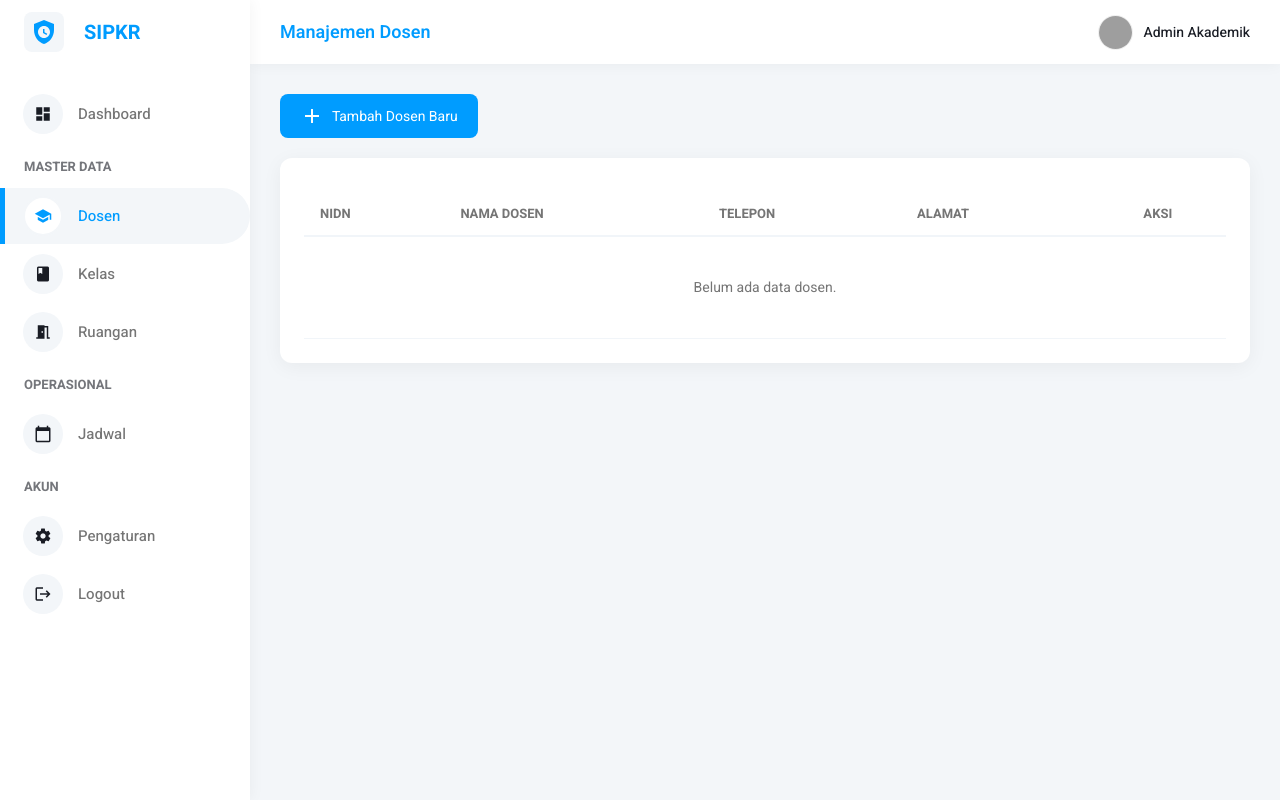
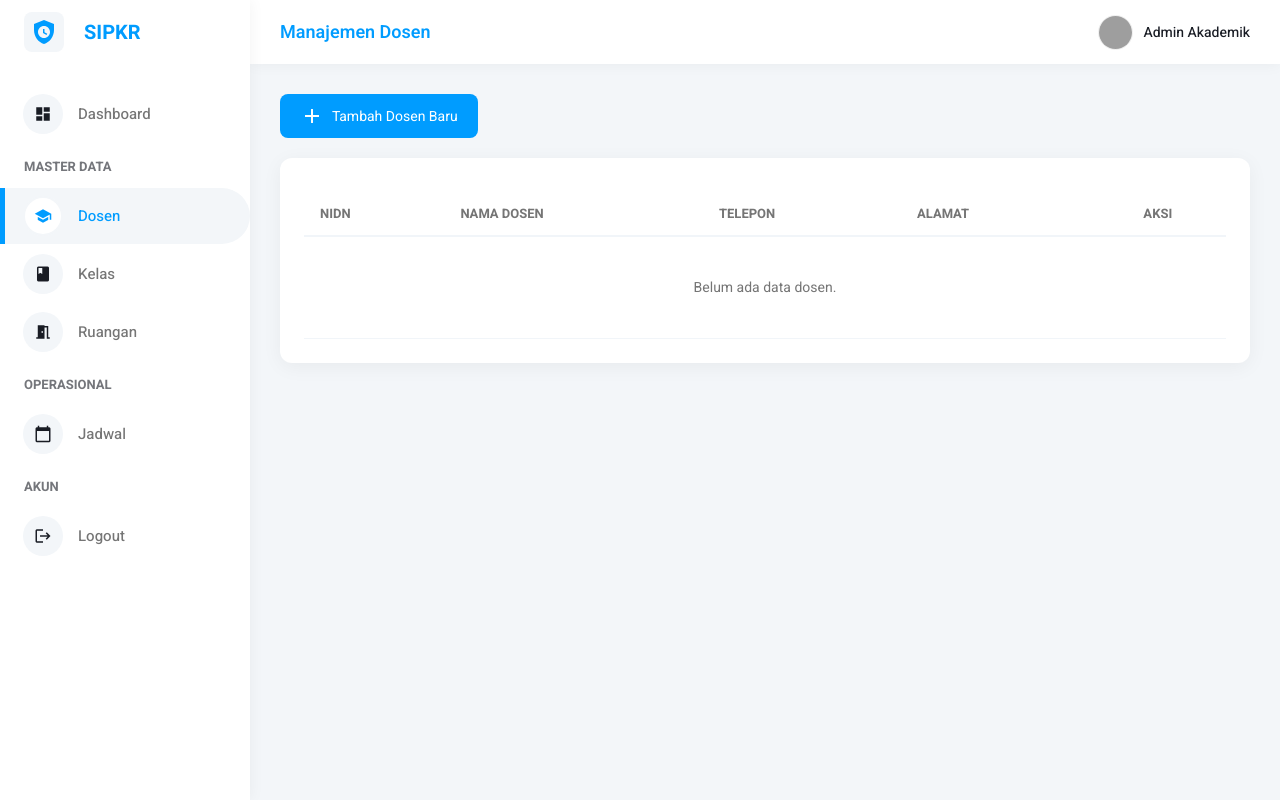
Before and after one commit to aprillashinta/sipkr-flask, a Flask app: page /dosen in a window 1280 px wide. Run offline with Flask 3, Linux system fonts and the light colour scheme; data that the repository does not hold is empty; parts of the project's set-up code (start-up, migrations or seed data) failed here and were passed over; grey boxes are pictures that could not be loaded.

Commit message:
hapus pengaturan di akun
Signed-off-by: Nantaaa <anantah738@gmail.com>

```diff
--- a/app/templates/base.html
+++ b/app/templates/base.html
@@ -196,9 +196,6 @@
 
             <div class="menu-header">Akun</div>
 
-            <a href="#" class="nav-link">
-                <i class="material-icons">settings</i> <span>Pengaturan</span>
-            </a>
             <a href="{{ url_for('web.logout') }}" class="nav-link">
                 <i class="material-icons">logout</i>
                 <span>Logout</span>
```
